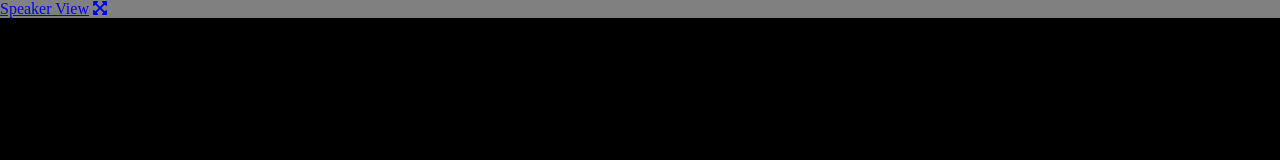
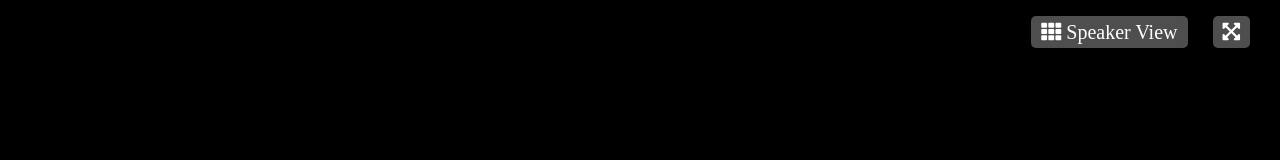
Before and after one commit to iram96/html-css-zoom, a plain HTML site: page index.html in a window 1280 px wide. Drawn offline with Linux system fonts and the light colour scheme.

Commit message:
Added top-right buttons

```diff
--- a/css/style.css
+++ b/css/style.css
@@ -11,15 +11,42 @@
 }
 
 body {
+  background-color: black;
+}
+
+main {
   max-width: 1600px;
   margin: 0 auto;
-  background-color: black;
+}
+
+/* Utilities */
+
+.font-white {
+  color: white;
 }
 
 /* view Settings */
 
 .settings {
-  background-color: gray;
+  position: absolute;
+  right: 20px;
+  top: 20px;
+  font-size: 20px;
+}
+
+.speaker-view::before {
+  font-family: "Font Awesome 5 Free";
+  font-weight: 900;
+  content: "\f00a";
+  margin-right: 5px;
+}
+
+.settings a {
+  background-color: rgba(128, 128, 128, 0.61);
+  text-decoration: none;
+  padding: 5px 10px;
+  margin: 0 10px;
+  border-radius: 5px;
 }
 
 .scholar {
--- a/index.html
+++ b/index.html
@@ -13,8 +13,8 @@
 <body>
     <main>
         <div class="settings">
-            <a href="#">Speaker View</a>
-            <a href="#"><i class="fas fa-expand-arrows-alt"></i></a>
+            <a class="speaker-view font-white" href="#">Speaker View</a>
+            <a class="font-white" href="#"><i class="fas fa-expand-arrows-alt"></i></a>
 
         </div>
         <div class="scholar">
```
